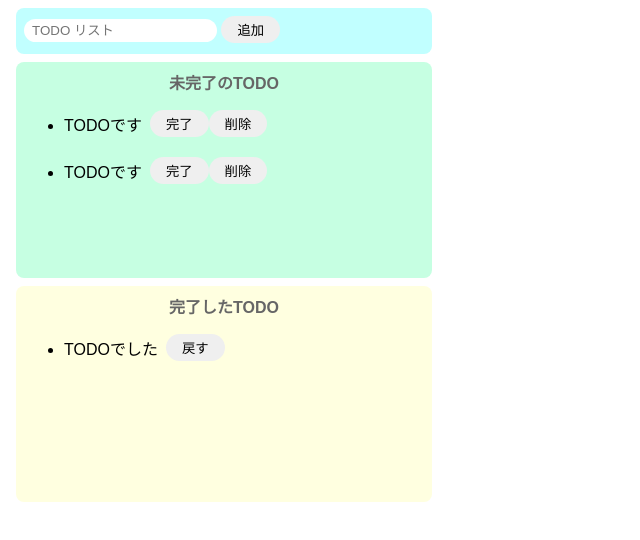
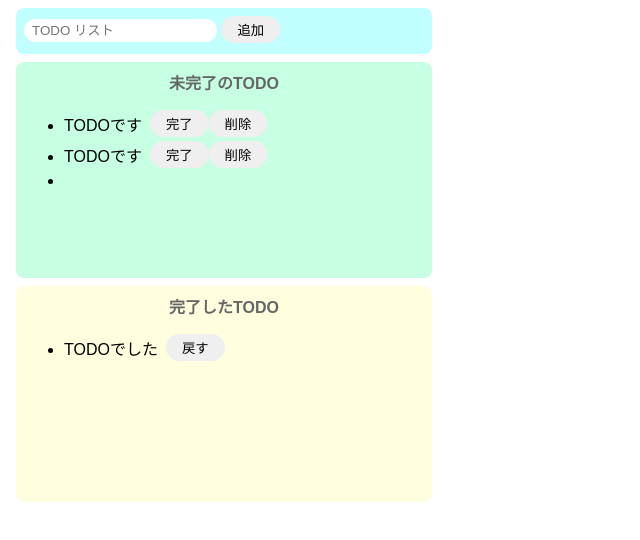
Before and after one commit to schwarzwald0906/todo-js, a website built with Parcel: page index.html in a window 1280 px wide. Both pictures are taken after a click on the button "追加". Shown: the whole page, without its empty margins (0-640 px from the left). Built offline with nearby package versions, Linux system fonts and the light colour scheme.

Commit message:
未完了のTODOの追加（テキスト）

```diff
--- a/index.html
+++ b/index.html
@@ -12,14 +12,12 @@
     </div>
     <div class="incomplete-area">
       <p class="title">未完了のTODO</p>
-      <ul>
+      <ul id="incomplete-list">
         <div class="list-row">
           <li>TODOです</li>
           <button>完了</button>
           <button>削除</button>
         </div>
-      </ul>
-      <ul>
         <div class="list-row">
           <li>TODOです</li>
           <button>完了</button>
--- a/src/index.js
+++ b/src/index.js
@@ -4,7 +4,16 @@ const onClickAdd = () => {
   //テキストボックスの値を取得し、値を初期化する。
   const inputText = document.getElementById("add-text").value;
   document.getElementById("add-text").value = "";
-  alert(inputText);
+
+  //未完了のTODOの追加
+  const div = document.createElement("div");
+  div.className = "list-row";
+
+  const li = document.createElement("li");
+  li.innerText = inputText;
+
+  div.appendChild(li);
+  document.getElementById("incomplete-list").appendChild(div);
 };
 
 document
```
